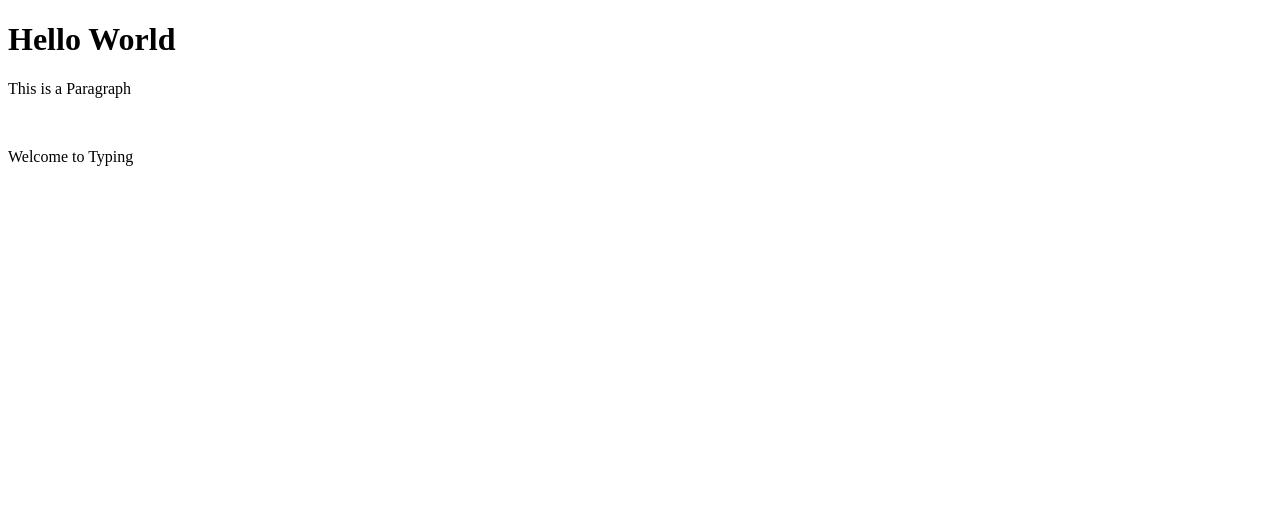
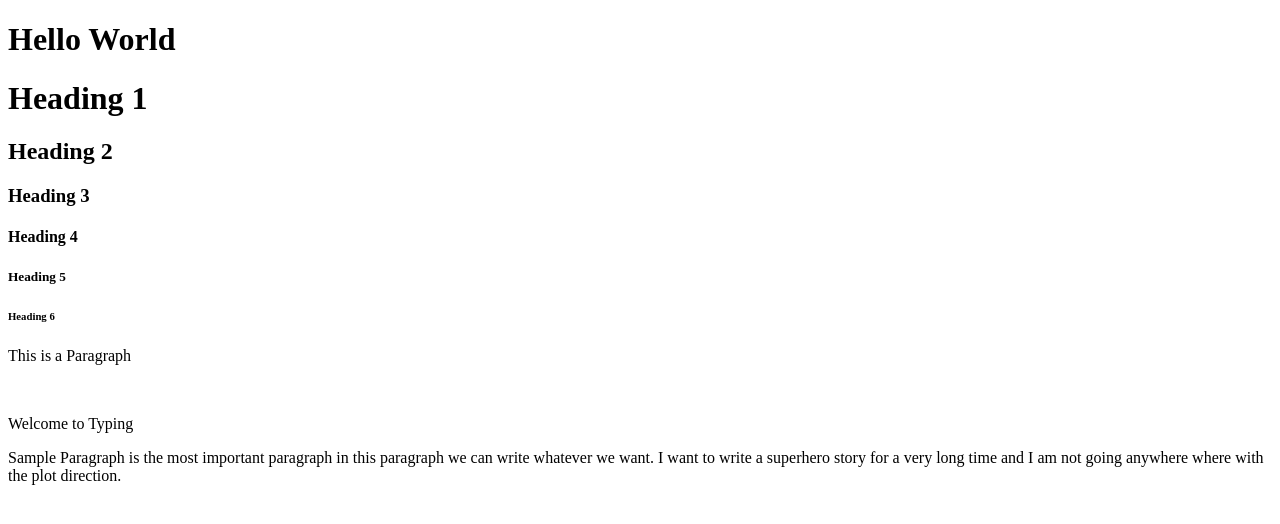
Before and after one commit to Sushantkumar18798/HTML-Basics, a plain HTML site: page index.html in a window 1280 px wide. Drawn offline with Linux system fonts and the light colour scheme.

Commit message:
Heading tag Added

```diff
--- a/index.html
+++ b/index.html
@@ -9,8 +9,15 @@
 <body>
     <!--This is a body tag-->
     <h1>Hello World</h1>
+    <h1>Heading 1</h1>
+    <h2>Heading 2</h2>
+    <h3>Heading 3</h3>
+    <h4>Heading 4</h4>
+    <h5>Heading 5</h5>
+    <h6>Heading 6</h6>
     <p>This is a Paragraph</p>
     <br>
     <p>Welcome to Typing </p>
+    <p>Sample Paragraph is the most important paragraph in this paragraph we can write whatever we want. I want to write a superhero story for a very long time and I am not going anywhere where with the plot direction.</p>
 </body>
 </html>
```
